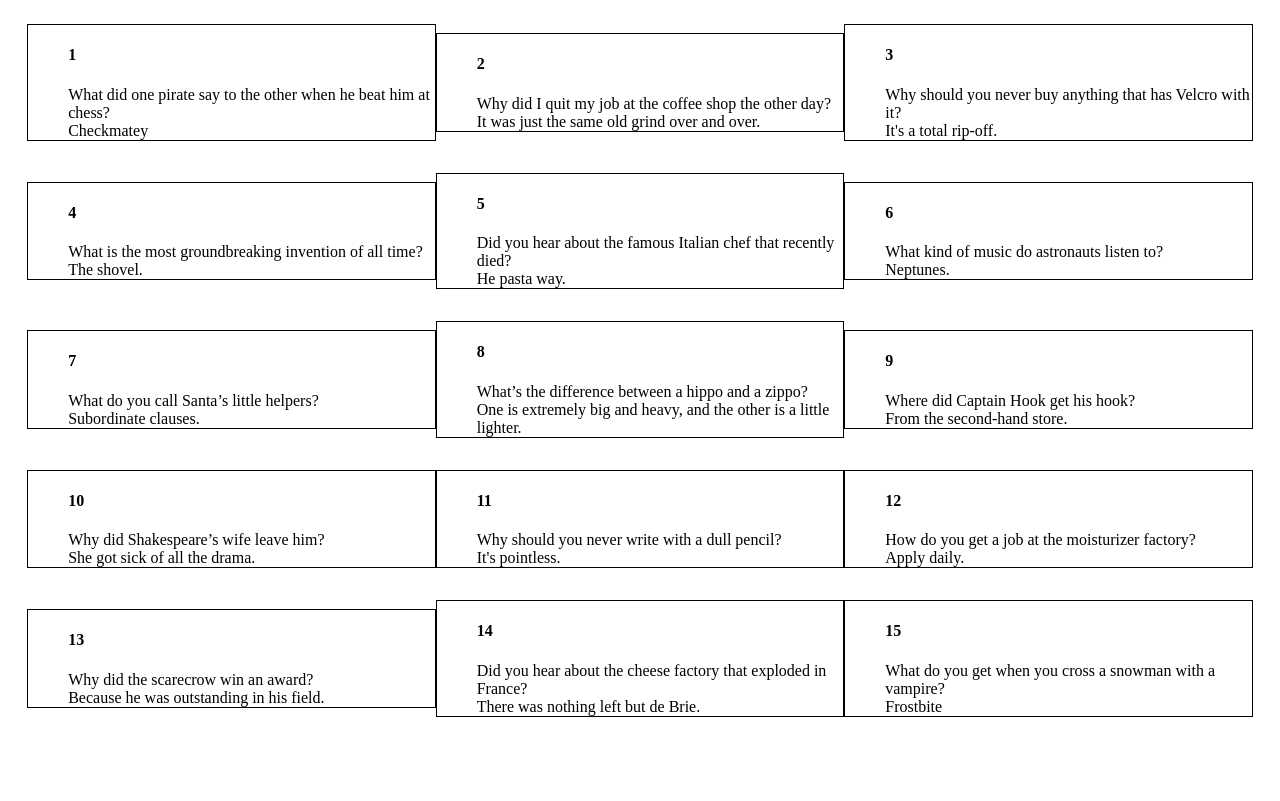
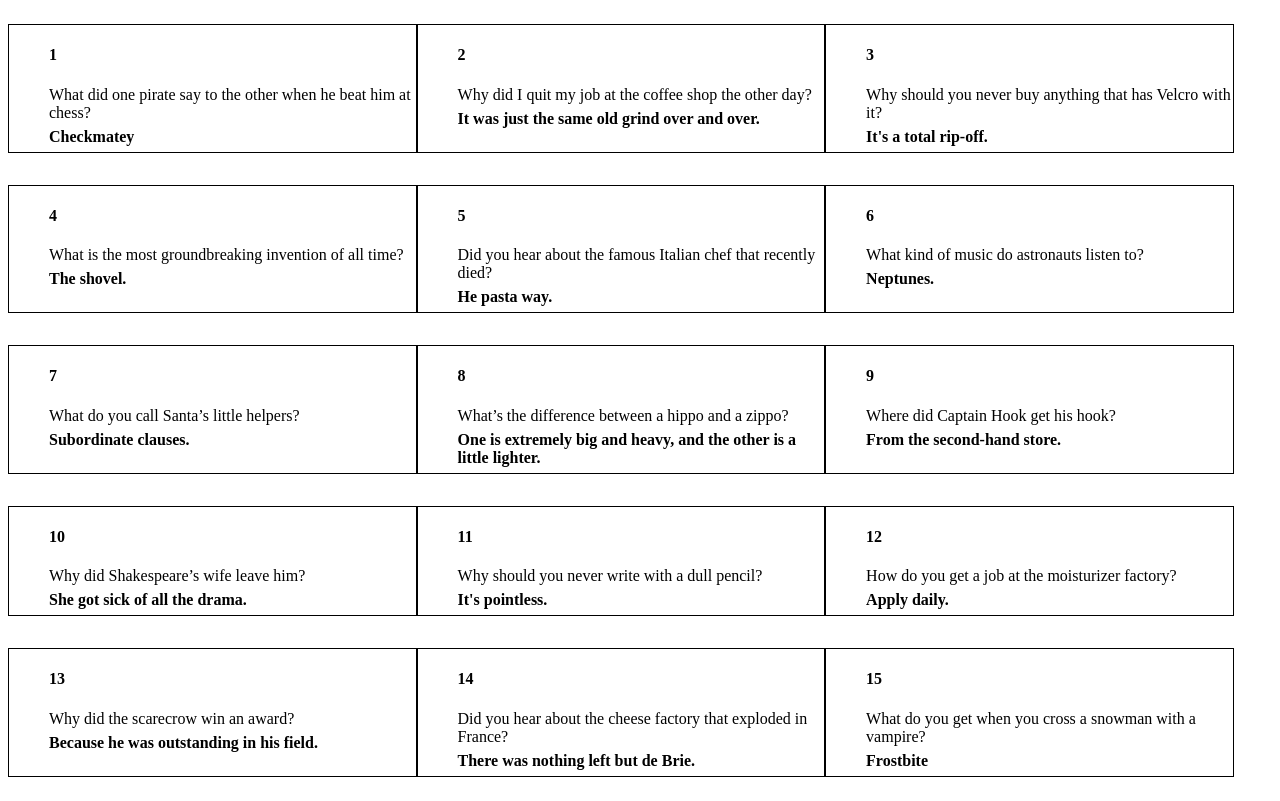
Before and after one commit to nickglovdev/Dad-Jokes, a plain HTML site: page index.html in a window 1280 px wide. Drawn offline with Linux system fonts and the light colour scheme.

Commit message:
Added some more CSS changes to make the flex box work better.

```diff
--- a/scripts/dad/Dad.js
+++ b/scripts/dad/Dad.js
@@ -3,7 +3,7 @@ export const Dad = (dadObjects) => {
         <ul class="dadJokeContainer">
             <li class="joke__list"><h4>${dadObjects.id}</h4></li>
             <li class="joke__list">${dadObjects.question}</li>
-            <li class="joke__list">${dadObjects.answer}</li>
+            <li class="joke__answer joke__list">${dadObjects.answer}</li>
         </ul>
     `
 }
--- a/styles/main.css
+++ b/styles/main.css
@@ -1,9 +1,7 @@
 .dadContainer {
     display: flex;
     flex-wrap: wrap;
-    display: flex;
-    align-items: center;
-    justify-content: center;
+    align-content: space-between;
 }
 
 .dadJokeContainer {
@@ -13,5 +11,10 @@
 }
 
 .joke__list  {
+    margin:6px 0;
     list-style:none;
 }
+
+.joke__answer {
+    font-weight: bold;
+}
```
